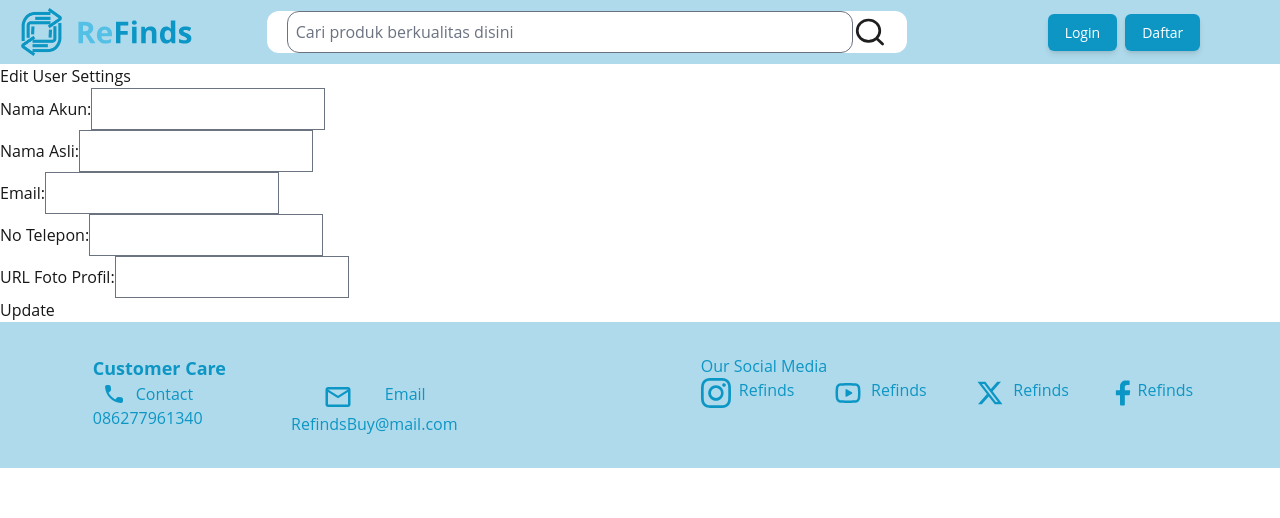
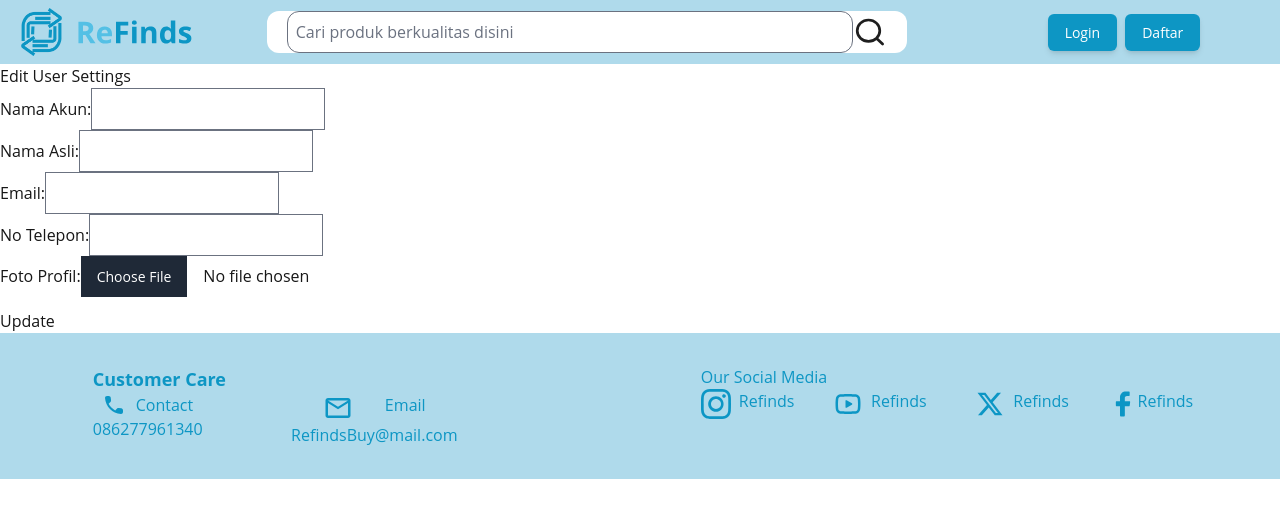
Before and after one commit to Omega24Rofi/ReFinds_Pad_3_FE, a Next.js app: page /user_setting in a window 1280 px wide. Shown: the top 518 px of the page. Built offline with nearby package versions, Linux system fonts and the light colour scheme.

Commit message:
refine profile updater

```diff
--- a/src/app/(pages)/(user)/user_setting/page.jsx
+++ b/src/app/(pages)/(user)/user_setting/page.jsx
@@ -1,21 +1,24 @@
 "use client";
 import api from "@/utils/axios";
-import { useEffect, useState } from 'react';
+import { useEffect, useState } from "react";
+import { processImage } from "@/utils/processImage"; // Impor utilitas pemrosesan gambar
 
 const UserSetting = () => {
   const [user, setUser] = useState({
-    nama_akun: '',
-    nama_asli_user: '',
-    email: '',
-    no_telepon: '',
-    url_foto_profil: '',
+    nama_akun: "",
+    nama_asli_user: "",
+    email: "",
+    no_telepon: "",
   });
   const token = localStorage.getItem("token");
+
+  const [profilePicture, setProfilePicture] = useState(null);
+  const [profilePicturePreview, setProfilePicturePreview] = useState(null);
 
   useEffect(() => {
     const fetchUserData = async () => {
       try {
-        const response = await api.get('/api/get_user', {
+        const response = await api.get("/api/get_user", {
           headers: {
             Authorization: `Bearer ${token}`,
           },
@@ -25,14 +28,13 @@ const UserSetting = () => {
 
         // Mengisi otomatis form dengan data dari BE
         setUser({
-          nama_akun: response.data[0].nama_akun || '',
-          nama_asli_user: response.data[0].nama_asli_user || '',
-          email: response.data[0].email || '',
-          no_telepon: response.data[0].no_telepon || '',
-          url_foto_profil: response.data[0].url_foto_profil || '',
+          nama_akun: response.data[0].nama_akun || "",
+          nama_asli_user: response.data[0].nama_asli_user || "",
+          email: response.data[0].email || "",
+          no_telepon: response.data[0].no_telepon || "",
         });
       } catch (error) {
-        console.error('Error fetching user data:', error);
+        console.error("Error fetching user data:", error);
       }
     };
 
@@ -47,17 +49,50 @@ const UserSetting = () => {
     }));
   };
 
+  const handleProfilePictureChange = async (e) => {
+    const file = e.target.files[0]; // Ambil file pertama
+    if (file && file.type.startsWith("image/")) {
+      try {
+        // Proses gambar menggunakan fungsi processImage
+        const processedImage = await processImage(URL.createObjectURL(file));
+
+        setProfilePicture(processedImage.processedImage); // Simpan gambar hasil pemrosesan
+        setProfilePicturePreview(
+          URL.createObjectURL(processedImage.processedImage)
+        ); // Generate preview dari gambar yang sudah diproses
+      } catch (error) {
+        console.error("Terjadi kesalahan saat memproses gambar:", error);
+        alert("Gagal memproses gambar. Harap coba gambar lain.");
+      }
+    } else {
+      alert("Harap pilih file gambar yang valid.");
+    }
+  };
+
   const handleSubmit = async (e) => {
     e.preventDefault();
+
     try {
-      const response = await api.post('/api/update_user', user, {
+      const formData = new FormData();
+      formData.append("nama_akun", user.nama_akun);
+      formData.append("nama_asli_user", user.nama_asli_user);
+      formData.append("email", user.email);
+      formData.append("no_telepon", user.no_telepon);
+
+      if (profilePicture) {
+        formData.append("foto_profil", profilePicture); // Tambahkan gambar
+      }
+
+      const response = await api.post("/api/update_user", formData, {
         headers: {
           Authorization: `Bearer ${token}`,
+          "Content-Type": "multipart/form-data",
         },
       });
-      console.log('User updated:', response.data); // log response dari BE
+
+      console.log("User updated:", response.data); // Log response dari BE
     } catch (error) {
-      console.error('Error updating user data:', error);
+      console.error("Error updating user data:", error);
     }
   };
 
@@ -101,15 +136,30 @@ const UserSetting = () => {
             onChange={handleChange}
           />
         </div>
-        <div>
-          <label>URL Foto Profil:</label>
+
+        <div className="mb-3">
+          <label htmlFor="profilePicture" className="form-label">
+            Foto Profil:
+          </label>
           <input
-            type="text"
-            name="url_foto_profil"
-            value={user.url_foto_profil}
-            onChange={handleChange}
+            type="file"
+            className="form-control"
+            id="profilePicture"
+            name="profilePicture"
+            accept="image/*"
+            onChange={handleProfilePictureChange}
           />
+          {profilePicturePreview && (
+            <img
+              src={profilePicturePreview}
+              alt="Preview Foto Profil"
+              width={200}
+              height={200}
+              style={{ marginTop: "10px", borderRadius: "50%" }}
+            />
+          )}
         </div>
+
         <button type="submit">Update</button>
       </form>
     </div>
```
